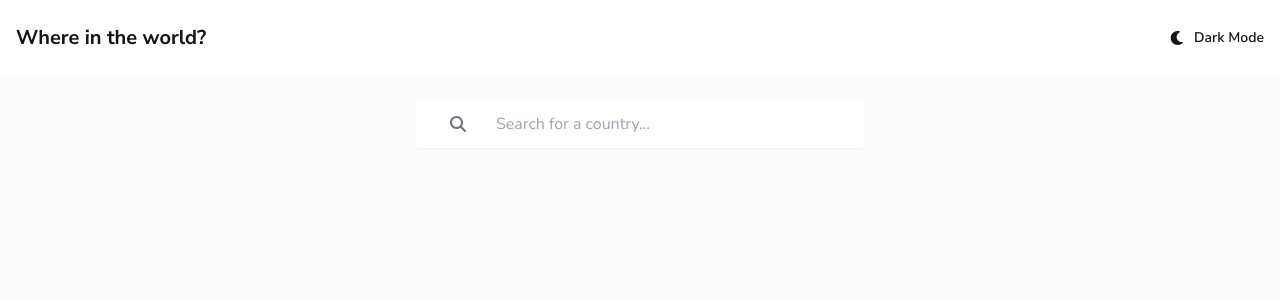
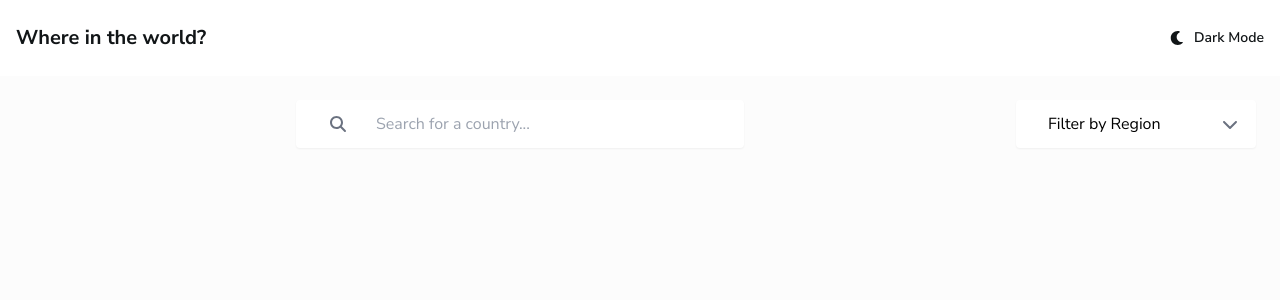
Before and after one commit to SortJakke/FM-rest_countries, a React (Vite) app: page /country/1 in a window 1280 px wide. Shown: the top 300 px of the page. Built offline with nearby package versions, Linux system fonts and the light colour scheme.

Commit message:
feat: adds RegionFilter component with region selector and arrow icon

```diff
--- /dev/null
+++ b/src/components/RegionFilter.tsx
@@ -0,0 +1,31 @@
+import { FontAwesomeIcon } from "@fortawesome/react-fontawesome"
+import { faChevronDown } from "@fortawesome/free-solid-svg-icons"
+
+interface RegionFilterProps {
+  onSelect: (region: string) => void
+}
+
+const regions = ["Africa", "Americas", "Asia", "Europe", "Oceania"]
+
+export default function RegionFilter({ onSelect }: RegionFilterProps) {
+  return (
+    <div className="relative w-60 my-6">
+      <select
+        aria-label="Filter by Region"
+        onChange={(e) => onSelect(e.target.value)}
+        className="w-full appearance-none bg-white dark:bg-elDark text-black dark:text-textDark px-8 py-3 rounded shadow-sm focus:outline-none focus:ring-2 focus:ring-blue-500"
+      >
+        <option value="">Filter by Region</option>
+        {regions.map((region) => (
+          <option key={region} value={region}>
+            {region}
+          </option>
+        ))}
+      </select>
+      <FontAwesomeIcon
+        icon={faChevronDown}
+        className="absolute right-4 top-1/2 transform -translate-y-1/2 pointer-events-none text-gray-500 dark:text-gray-300"
+      />
+    </div>
+  )
+}
--- a/src/pages/Home.tsx
+++ b/src/pages/Home.tsx
@@ -1,13 +1,20 @@
 import SearchBar from "../components/SearchBar"
+import RegionFilter from "../components/RegionFilter"
 
 export default function Home() {
   const handleSearch = (query: string) => {
     console.log("Search:", query)
   }
+  const handleRegionSelect = (region: string) => {
+    console.log("Selected region:", region)
+  }
 
   return (
     <main className="px-6">
-      <SearchBar onSearch={handleSearch} />
+      <div className="flex flex-col sm:flex-row justify-between items-start sm:items-center">
+        <SearchBar onSearch={handleSearch} />
+        <RegionFilter onSelect={handleRegionSelect} />
+      </div>
     </main>
   )
 }
```
